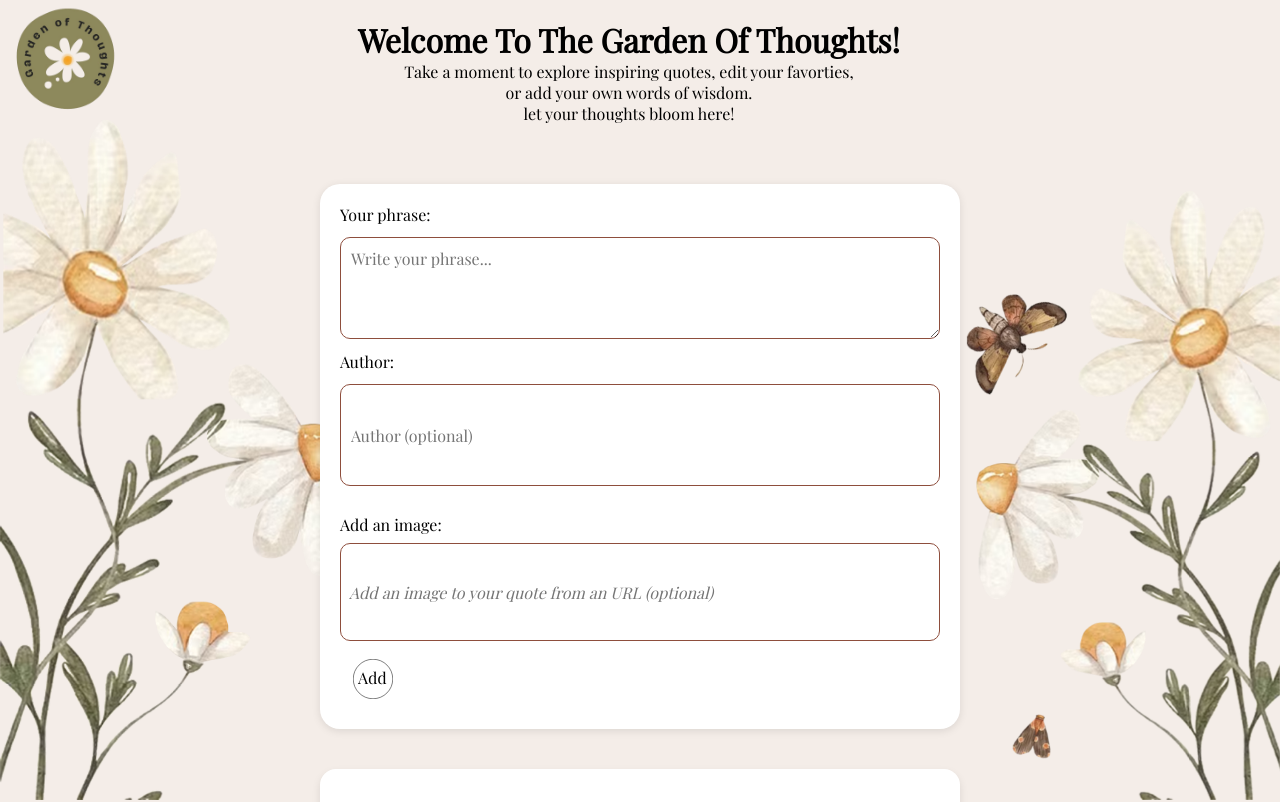
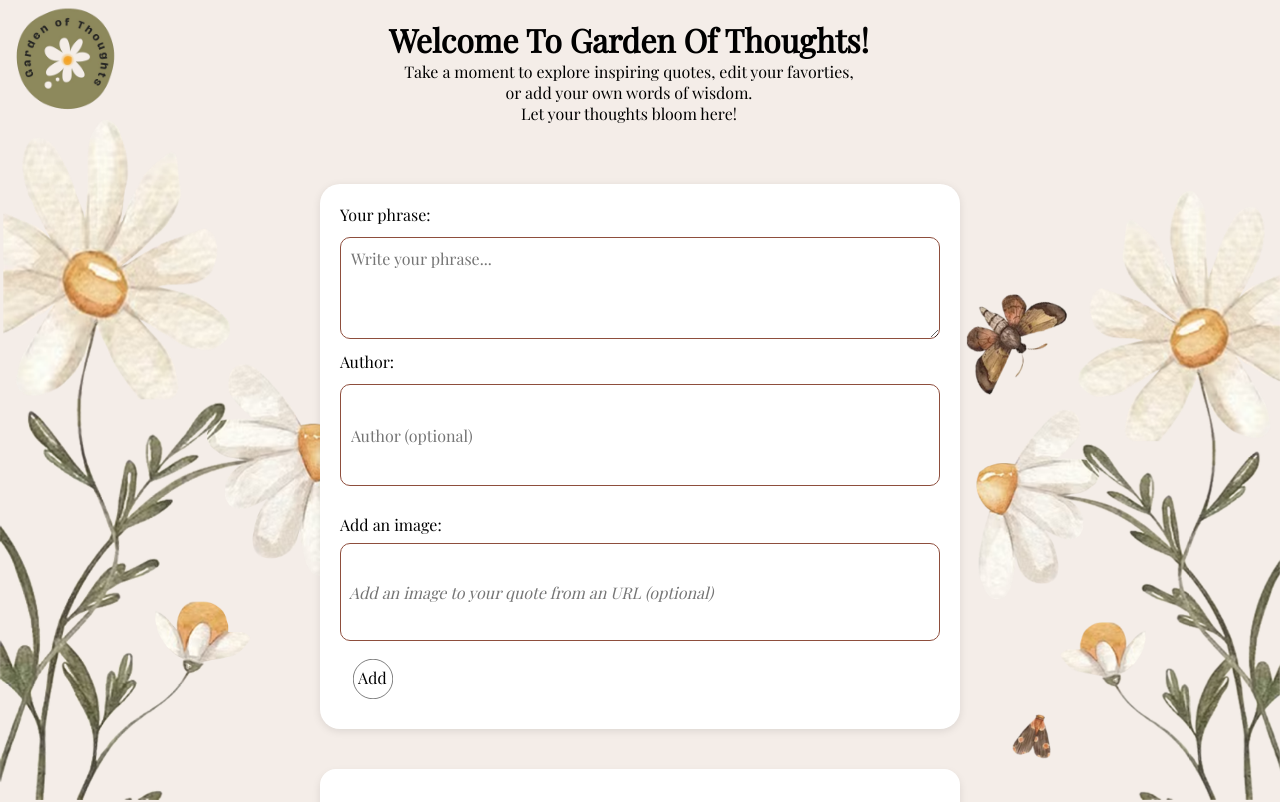
Before and after one commit to hgall3/empower-phrases-app, a React (Vite) app: page / in a window 1280 px wide. Shown: the top 802 px of the page. Built offline with nearby package versions, Linux system fonts and the light colour scheme.

Commit message:
header text fixed

```diff
--- a/src/App.jsx
+++ b/src/App.jsx
@@ -33,8 +33,8 @@ function App() {
       <header>
         <img className="logo" src={logo} alt="logo garden of thoughts" />
         <div className='welcome'>
-        <h1> Welcome To The Garden Of Thoughts!</h1>
-        <p className='welcometext'> Take a moment to explore inspiring quotes, edit your favorties, <br /> or add your own words of wisdom. <br />let your thoughts bloom here!</p>
+        <h1> Welcome To Garden Of Thoughts!</h1>
+        <p className='welcometext'> Take a moment to explore inspiring quotes, edit your favorties, <br /> or add your own words of wisdom. <br />Let your thoughts bloom here!</p>
       </div>
       <button className='buttonheader'></button>
       </header>
```
